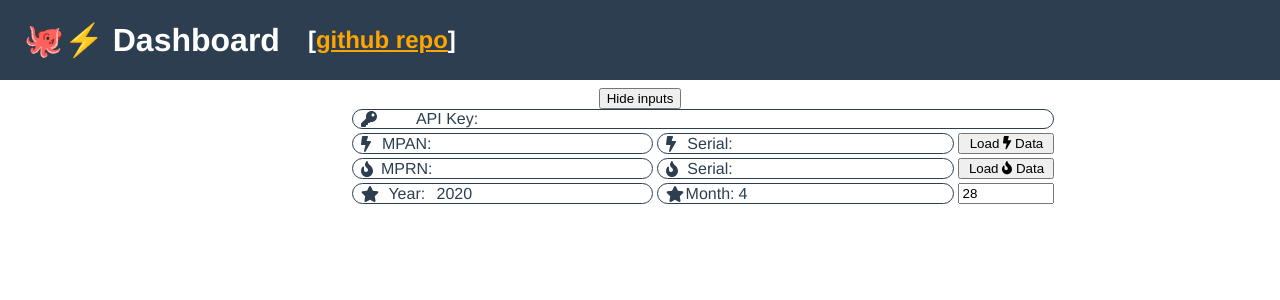
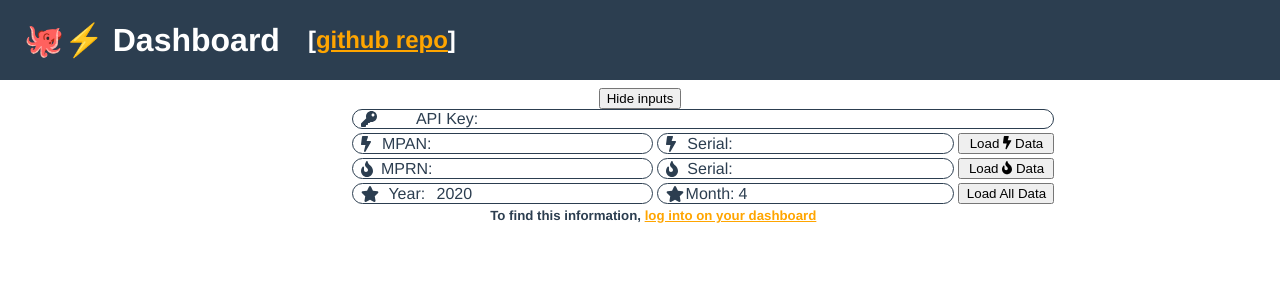
Before and after one commit to mxdvl/octopus, a Vue app: page / in a window 1280 px wide. Shown: the top 300 px of the page. Built offline with nearby package versions, Linux system fonts and the light colour scheme.

Commit message:
added link to 🐙⚡️ dev. dashboard

```diff
--- a/src/App.vue
+++ b/src/App.vue
@@ -22,12 +22,15 @@
 
       <Input v-model="year" label="year" name="Year" icon="star" />
       <Input v-model="month" label="month" name="Month" icon="star" />
-      <input v-model="day" type="number">
+      <button @click="loadAll">Load All Data</button>
+      <!-- <input v-model="day" type="number"> -->
+
+      <h5 style="margin: 0; grid-column: span 2">To find this information, <a href="https://octopus.energy/dashboard/developer/">log into on your dashboard</a></h5>
     </div>
 
     <Calendar v-if="consumption.length" :today="today" :consumption="consumption" />
 
-    <h3 v-if="error">{{ error }}</h3>
+    <h3 v-if="errors">{{ errors }}</h3>
     <button v-if="dataLoaded" @click="clearOut">Clear Data</button>
   </div>
 </template>
@@ -56,9 +59,9 @@ export default {
 
     return {
       today,
-      year: today.getFullYear(),
-      month: today.getMonth()+1,
-      day: today.getDate(),
+      year: today.getFullYear().toString(),
+      month: (today.getMonth()+1).toString(),
+      day: today.getDate().toString(),
 
       dataLoaded: false,
       showInputs: true,
@@ -102,6 +105,10 @@ export default {
     },
     toggleInputs() {
       this.showInputs = !this.showInputs
+    },
+    loadAll() {
+      this.tickleTheOctopus('electricity')
+      this.tickleTheOctopus('gas')
     },
     tickleTheOctopus(type = null) {
       if(type === null) return null;
@@ -163,7 +170,7 @@ export default {
               // this.consumption[type].map( e => {} )
             }
           }).catch( (error) => {
-            this.error = error;
+            this.errors = error;
             console.log("Error:", error)
           })
       // return results;
```
